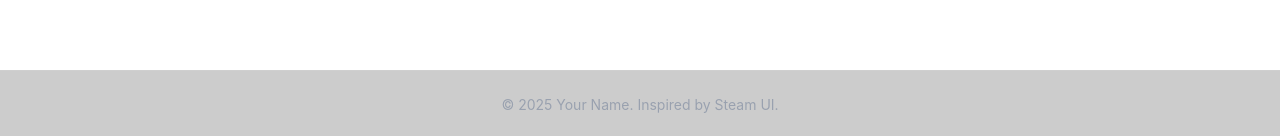
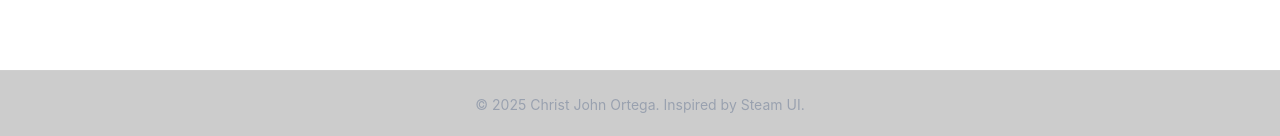
Before and after one commit to christj831/Portfolio, a React (Vite) app: page / in a window 1280 px wide. Shown: the part 1621-1757 px from the top of the page. Built offline with nearby package versions, Linux system fonts and the light colour scheme; a web font is replaced by a local one.

Commit message:
Update Footer.jsx

```diff
--- a/src/components/Footer.jsx
+++ b/src/components/Footer.jsx
@@ -1,7 +1,7 @@
 export default function Footer() {
   return (
     <footer className="bg-black/20 backdrop-blur-sm mt-12 py-6 text-center text-sm text-gray-400 border-t border-white/5">
-      © {new Date().getFullYear()} Your Name. Inspired by Steam UI.
+      © {new Date().getFullYear()} Christ John Ortega. Inspired by Steam UI.
     </footer>
   )
 }
```
